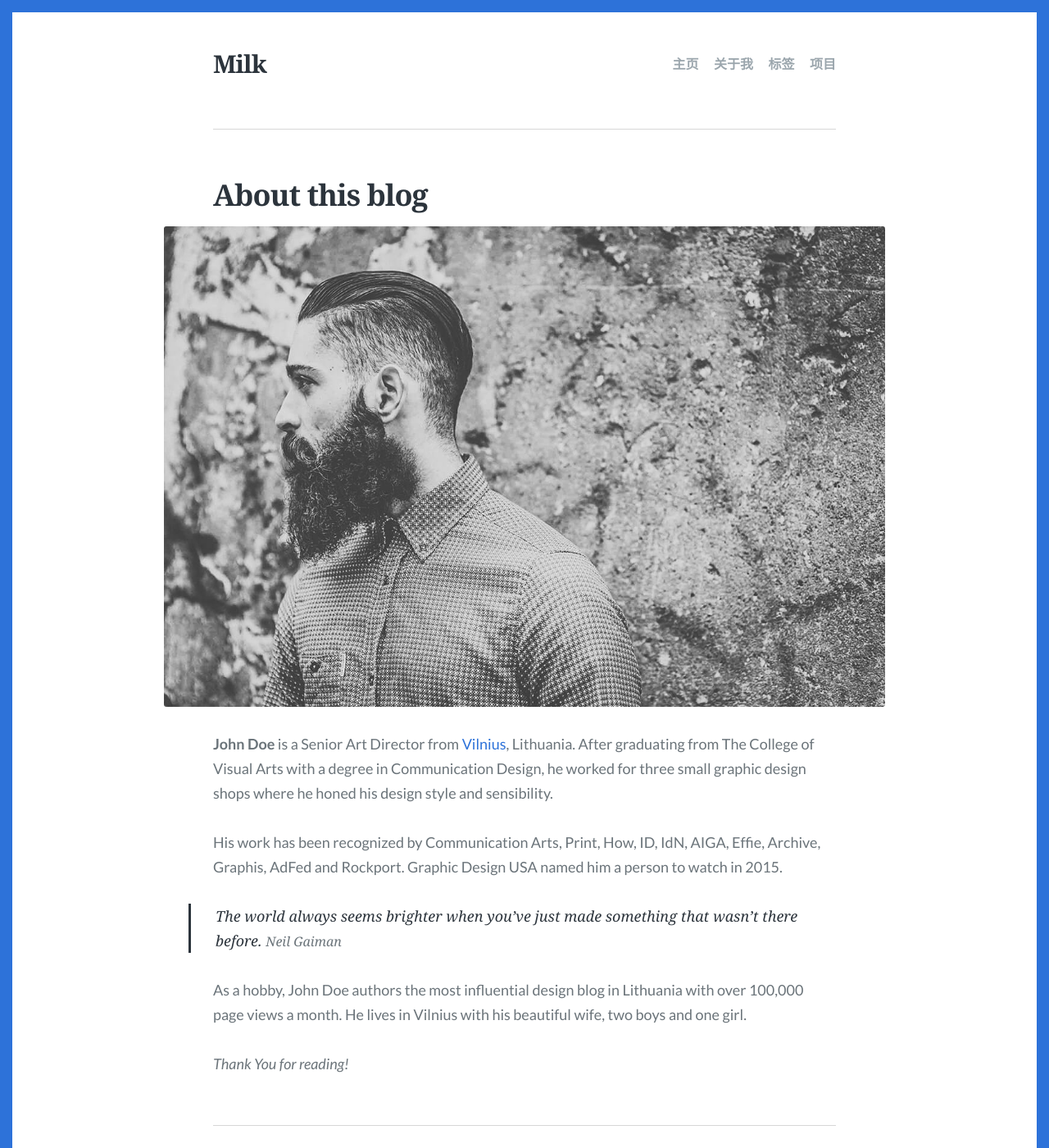
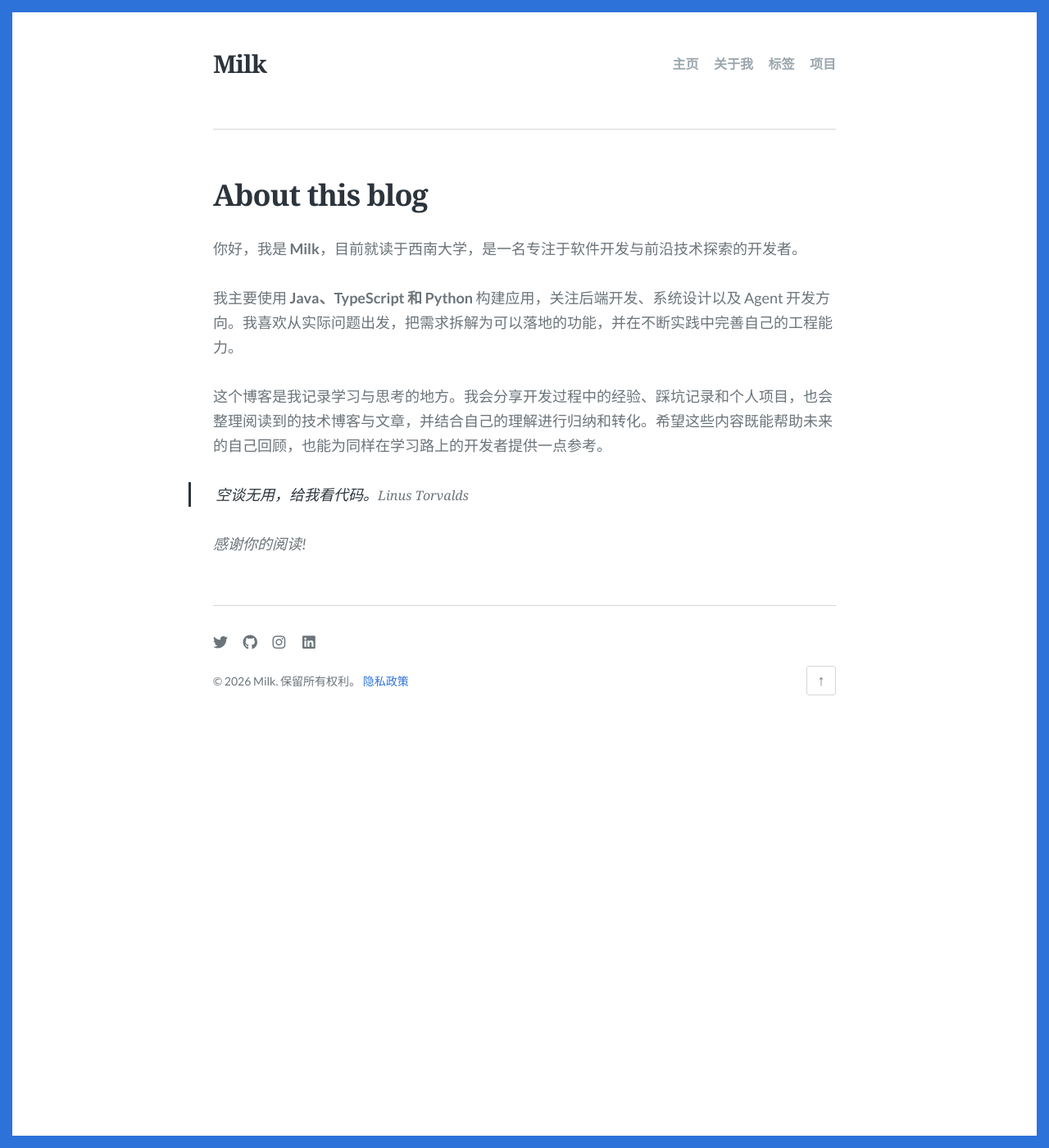
Before and after one commit to yangjj-iso/yangjj-iso.github.io, a Jekyll site: the page built from about.md, in a window 1280 px wide and 1400 px high. Shown: the whole window at 82% size. Built offline with Jekyll 4.4.1, drawn with Linux system fonts in a browser that asks for light colours; some web fonts are replaced.

Commit message:
Update about.md

```diff
--- a/about.md
+++ b/about.md
@@ -2,16 +2,15 @@
 layout: page
 title: About this blog
 description: An optional about page for Scriptor Jekyll theme
-feature_image: images/about.jpg
 permalink: /about/
 ---
 
-**John Doe** is a Senior Art Director from [Vilnius](https://en.wikipedia.org/wiki/Vilnius), Lithuania. After graduating from The College of Visual Arts with a degree in Communication Design, he worked for three small graphic design shops where he honed his design style and sensibility.
+你好，我是 **Milk**，目前就读于西南大学，是一名专注于软件开发与前沿技术探索的开发者。
 
-His work has been recognized by Communication Arts, Print, How, ID, IdN, AIGA, Effie, Archive, Graphis, AdFed and Rockport. Graphic Design USA named him a person to watch in 2015.
+我主要使用 **Java、TypeScript 和 Python** 构建应用，关注后端开发、系统设计以及 Agent 开发方向。我喜欢从实际问题出发，把需求拆解为可以落地的功能，并在不断实践中完善自己的工程能力。
 
->The world always seems brighter when you’ve just made something that wasn’t there before. <cite>Neil Gaiman</cite>
+这个博客是我记录学习与思考的地方。我会分享开发过程中的经验、踩坑记录和个人项目，也会整理阅读到的技术博客与文章，并结合自己的理解进行归纳和转化。希望这些内容既能帮助未来的自己回顾，也能为同样在学习路上的开发者提供一点参考。
 
-As a hobby, John Doe authors the most influential design blog in Lithuania with over 100,000 page views a month. He lives in Vilnius with his beautiful wife, two boys and one girl.
+> 空谈无用，给我看代码。<cite>Linus Torvalds</cite>
 
-*Thank You for reading!*
+*感谢你的阅读!*
```
